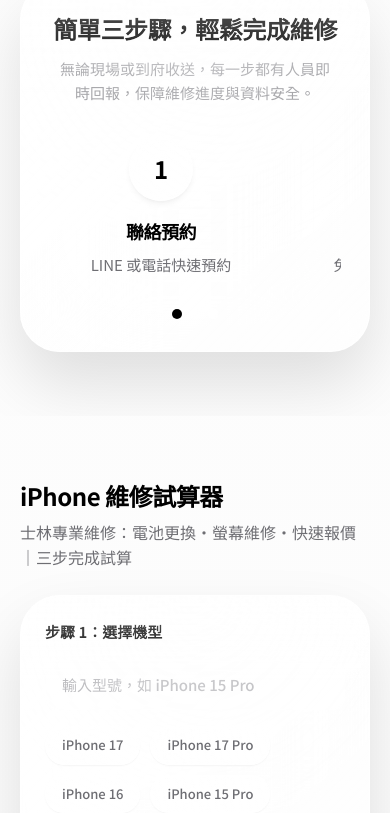
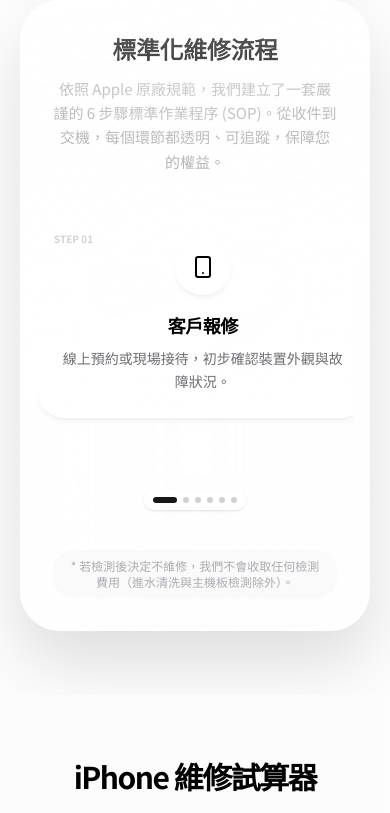
Before and after one commit to AioliaKnight/FixMaster, a Next.js app: page / in a window 390 px wide. Shown: the part 3800-4613 px from the top of the page. Built offline with nearby package versions, Linux system fonts and the light colour scheme; no server answers.

Commit message:
Enhance Services & Flow: Redesigned service workflow with 6-step SOP, optimized mobile carousel with snap-scroll and pill-shaped indicators

```diff
--- a/src/components/CarouselControls.tsx
+++ b/src/components/CarouselControls.tsx
@@ -2,6 +2,7 @@
 
 import React from 'react'
 import { ChevronLeft, ChevronRight } from 'lucide-react'
+import { motion } from 'framer-motion'
 
 type SliderArrowsProps = {
   onPrev: () => void
@@ -16,7 +17,7 @@ export function SliderArrows({ onPrev, onNext, className, ariaLabelPrev = '上
     <div className={`absolute inset-x-0 top-1/2 -translate-y-1/2 px-2 md:px-3 z-10 pointer-events-none flex items-center justify-between ${className || ''}`}>
       <button
         onClick={onPrev}
-        className="pointer-events-auto text-neutral-800 w-9 h-9 md:w-10 md:h-10 flex items-center justify-center transition-colors duration-150 rounded-full glass-control shadow-[var(--elev-2)]"
+        className="pointer-events-auto text-neutral-800 w-9 h-9 md:w-10 md:h-10 flex items-center justify-center transition-all duration-200 rounded-full glass-control shadow-[var(--elev-2)] hover:scale-110 active:scale-95"
         aria-label={ariaLabelPrev}
         type="button"
       >
@@ -24,7 +25,7 @@ export function SliderArrows({ onPrev, onNext, className, ariaLabelPrev = '上
       </button>
       <button
         onClick={onNext}
-        className="pointer-events-auto text-neutral-800 w-9 h-9 md:w-10 md:h-10 flex items-center justify-center transition-colors duration-150 rounded-full glass-control shadow-[var(--elev-2)]"
+        className="pointer-events-auto text-neutral-800 w-9 h-9 md:w-10 md:h-10 flex items-center justify-center transition-all duration-200 rounded-full glass-control shadow-[var(--elev-2)] hover:scale-110 active:scale-95"
         aria-label={ariaLabelNext}
         type="button"
       >
@@ -43,20 +44,27 @@ type SliderDotsProps = {
 
 export function SliderDots({ count, activeIndex, onDotClick, className }: SliderDotsProps) {
   return (
-    <div className={`flex items-center justify-center space-x-2 ${className || ''}`}>
-      {Array.from({ length: count }, (_, i) => (
+    <div className={`flex items-center justify-center gap-2 ${className || ''}`}>
+      <div className="glass-control px-2 py-1.5 rounded-full flex items-center gap-1.5 bg-white/40 shadow-sm">
+        {Array.from({ length: count }, (_, i) => {
+          const isActive = activeIndex === i
+          return (
             <button
               key={i}
               type="button"
               aria-label={`前往第 ${i + 1} 個項目`}
-          aria-current={activeIndex === i ? 'true' : undefined}
-          aria-pressed={activeIndex === i}
+              aria-current={isActive ? 'true' : undefined}
+              aria-pressed={isActive}
               onClick={() => onDotClick(i)}
-          className={activeIndex === i
-            ? 'w-2.5 h-2.5 rounded-full bg-neutral-900'
-            : 'w-2.5 h-2.5 rounded-full bg-white/60 border border-white/40 hover:bg-white/80'}
+              className="relative h-1.5 rounded-full transition-all duration-300 focus:outline-none focus-visible:ring-2 focus-visible:ring-neutral-900/50"
+              style={{
+                width: isActive ? '24px' : '6px',
+                backgroundColor: isActive ? 'rgba(23, 23, 23, 1)' : 'rgba(23, 23, 23, 0.2)'
+              }}
             />
-      ))}
+          )
+        })}
+      </div>
     </div>
   )
 }
--- a/src/components/RepairCalculator.tsx
+++ b/src/components/RepairCalculator.tsx
@@ -5,6 +5,7 @@ import { repairPricing, RepairCategory, RepairPriceItem, SymptomKey, symptomToCa
 import { motion } from 'framer-motion'
 import { motionTimings } from '@/lib/motion'
 import Button from './ui/Button'
+import SectionHeader from './ui/SectionHeader'
 import { trackSelectPromotion, trackGenerateLead, trackViewPromotion } from '@/lib/tracking'
 import { AlertTriangle } from 'lucide-react'
 
@@ -64,9 +65,12 @@ export default function RepairCalculator() {
   return (
     <section id="repair" className="section-padding container-padding">
       <div className="max-w-3xl mx-auto">
-        <motion.div className="mb-6 text中心" variants={{ initial: { opacity: 0, y: 16 }, animate: { opacity: 1, y: 0 } }} initial="initial" whileInView="animate" transition={motionTimings.soft} onViewportEnter={() => trackViewPromotion({ section: 'repair_calc', label: '維修試算器' })}>
-          <h2 className="text-2xl md:text-3xl font-bold text-neutral-900">iPhone 維修試算器</h2>
-          <p className="text-neutral-600 mt-2">士林專業維修：電池更換・螢幕維修・快速報價｜三步完成試算</p>
+        <motion.div className="mb-10 text-center" variants={{ initial: { opacity: 0, y: 16 }, animate: { opacity: 1, y: 0 } }} initial="initial" whileInView="animate" transition={motionTimings.soft} onViewportEnter={() => trackViewPromotion({ section: 'repair_calc', label: '維修試算器' })}>
+          <SectionHeader
+            title="iPhone 維修試算器"
+            description="士林專業維修：電池更換・螢幕維修・快速報價｜三步完成試算"
+            as="h2"
+          />
         </motion.div>
 
         {/* Step 1: 選擇機型 */}
@@ -80,7 +84,7 @@ export default function RepairCalculator() {
               value={query}
               onChange={(e) => setQuery(e.target.value)}
               placeholder="輸入型號，如 iPhone 15 Pro"
-              className="w-full rounded-[14px] border border-white/40 bg-white/60 px-4 py-3 outline-none focus:ring-2 focus:ring-neutral-900/10 focus:bg-white/80 transition-all text-[15px] placeholder:text-neutral-400 text-neutral-900 font-medium"
+              className="input-ios w-full font-medium placeholder:text-neutral-400 text-neutral-900"
             />
             <div className="flex flex-wrap gap-2.5">
               {suggestions.map((s) => (
@@ -112,7 +116,7 @@ export default function RepairCalculator() {
               <select
                 value={symptom}
                 onChange={(e) => { setSymptom(e.target.value as SymptomKey); setOverrideCategory(null); trackSelectPromotion({ section: 'repair_calc', action: 'option_select', target: 'symptom', label: e.target.value }) }}
-                className="w-full rounded-[14px] border border-white/40 bg-white/60 px-4 py-3 outline-none focus:ring-2 focus:ring-neutral-900/10 focus:bg-white/80 transition-all text-[15px] font-medium text-neutral-900 appearance-none"
+                className="input-ios w-full appearance-none font-medium text-neutral-900"
               >
                 {SYMPTOMS.map((s) => (
                   <option key={s.key} value={s.key}>{s.label}</option>
--- a/src/components/ServicesSection.tsx
+++ b/src/components/ServicesSection.tsx
@@ -54,19 +54,19 @@ export default function ServicesSection() {
     }
   }, [isTitleInView])
 
-  // Mobile dots for steps
-  const stepsRef = useRef<HTMLDivElement>(null)
-  const [stepsActive, setStepsActive] = useState(0)
+  // Mobile dots for flow
+  const flowRef = useRef<HTMLDivElement>(null)
+  const [flowActive, setFlowActive] = useState(0)
   useEffect(() => {
-    const el = stepsRef.current
+    const el = flowRef.current
     if (!el) return
     const onScroll = () => {
       if (!el) return
       const a = el.children[0] as HTMLElement | undefined
       const b = el.children[1] as HTMLElement | undefined
-      if (!a || !b) { setStepsActive(0); return }
+      if (!a || !b) { setFlowActive(0); return }
       const step = b.offsetLeft - a.offsetLeft
-      if (step > 0) setStepsActive(Math.round(el.scrollLeft / step))
+      if (step > 0) setFlowActive(Math.round(el.scrollLeft / step))
     }
     el.addEventListener('scroll', onScroll, { passive: true } as AddEventListenerOptions)
     onScroll()
@@ -440,53 +440,75 @@ export default function ServicesSection() {
 
           {/* 服務流程 */}
           <motion.div
-            className="glass-panel text-center motion-soft-enter"
+            className="glass-panel text-center motion-soft-enter overflow-visible"
             initial={{ opacity: 0, y: 30 }}
             whileInView={{ opacity: 1, y: 0 }}
             transition={motionTimings.soft}
             viewport={motionViewport}
           >
-            <div className="p-8 md:p-10 space-y-8">
+            <div className="p-8 md:p-12 space-y-10">
               <div>
-                <h3 className="text-2xl font-bold text-neutral-900">簡單三步驟，輕鬆完成維修</h3>
-                <p className="mt-3 text-[15px] md:text-base text-neutral-500 text-pretty max-w-2xl mx-auto">
-                  無論現場或到府收送，每一步都有人員即時回報，保障維修進度與資料安全。
+                <h3 className="text-2xl font-bold text-neutral-900 md:text-3xl">標準化維修流程</h3>
+                <p className="mt-3 text-[15px] md:text-base text-neutral-500 text-pretty max-w-2xl mx-auto leading-relaxed">
+                  依照 Apple 原廠規範，我們建立了一套嚴謹的 6 步驟標準作業程序 (SOP)。<br className="hidden md:block"/>
+                  從收件到交機，每個環節都透明、可追蹤，保障您的權益。
                 </p>
               </div>
+
               <div
-                ref={stepsRef}
-                className="flex overflow-x-auto no-scrollbar snap-x snap-mandatory gap-4 md:grid md:grid-cols-3 md:gap-8 -mx-1 px-1"
+                ref={flowRef}
+                className="flex overflow-x-auto no-scrollbar snap-x snap-mandatory gap-4 md:grid md:grid-cols-2 lg:grid-cols-3 gap-6 relative -mx-4 px-4 md:mx-0 md:px-0 pb-8 md:pb-0"
                 role="region"
                 aria-roledescription="carousel"
-                aria-label="維修流程三步驟"
+                aria-label="維修流程"
               >
                 {[
-                  { title: '聯絡預約', description: 'LINE 或電話快速預約' },
-                  { title: '現場檢測', description: '免費檢測，透明報價' },
-                  { title: '快速完修', description: '1小時內完修取件' },
-                ].map((step, stepIndex) => (
-                  <div key={step.title} className="text-center flex-none w-56 snap-start md:w-auto">
-                    <div className="glass-control w-16 h-16 flex items-center justify-center text-2xl font-bold text-neutral-900 mx-auto mb-4 shadow-[var(--elev-2)]">
-                      {stepIndex + 1}
+                  { title: '客戶報修', desc: '線上預約或現場接待，初步確認裝置外觀與故障狀況。', icon: Smartphone },
+                  { title: '專業檢測', desc: '使用 Apple 原廠診斷工具 (AST 2) 進行全機檢測，精準定位故障點。', icon: Monitor },
+                  { title: '報價與確認', desc: '區分保內/保外，詳細解說費用與風險。經您同意後才開始施工。', icon: CheckCircle },
+                  { title: '維修處理', desc: '由 IRP 認證技師在防靜電環境下施工，重要環節全程錄影存證。', icon: Wrench },
+                  { title: '完修複測', desc: '維修後執行全功能壓力測試與防水氣密測試，確保功能 100% 正常。', icon: Shield },
+                  { title: '通知取件', desc: '清潔外觀，交付更換下來的舊零件（除電池外），並提供數位保固卡。', icon: Truck },
+                ].map((step, index) => (
+                  <div key={index} className="glass-surface p-6 flex flex-col items-center text-center relative z-10 hover:bg-white/60 transition-colors group min-w-[85vw] sm:min-w-[320px] md:min-w-0 snap-center md:snap-align-none">
+                    <div className="absolute top-4 left-4 text-[10px] font-bold text-neutral-300">
+                      STEP {String(index + 1).padStart(2, '0')}
                     </div>
-                    <h4 className="font-bold text-neutral-900 mb-2 text-lg text-balance">{step.title}</h4>
-                    <p className="text-neutral-600 text-[15px] md:text-base text-pretty">{step.description}</p>
+                    <div className="glass-control w-14 h-14 flex items-center justify-center text-neutral-900 mb-4 shadow-[var(--elev-2)] group-hover:scale-110 transition-transform duration-300 bg-white/80">
+                      <step.icon className="w-6 h-6" />
+                    </div>
+                    <h4 className="text-lg font-bold text-neutral-900 mb-2 text-balance">{step.title}</h4>
+                    <p className="text-sm text-neutral-600 leading-relaxed text-pretty">{step.desc}</p>
+
+                    {/* 連接線 (Desktop only) */}
+                    {index !== 5 && (
+                      <div className="hidden lg:block absolute top-1/2 -right-3 w-6 h-[2px] bg-neutral-200/50 z-0"
+                           style={{ display: (index + 1) % 3 === 0 ? 'none' : 'block' }}
+                      />
+                    )}
                   </div>
                 ))}
               </div>
+
               <SliderDots
-                count={3}
-                activeIndex={stepsActive}
+                count={6}
+                activeIndex={flowActive}
                 onDotClick={(i) => {
-                  const el = stepsRef.current
+                  const el = flowRef.current
                   if (!el) return
                   const a = el.children[0] as HTMLElement | undefined
                   const b = el.children[1] as HTMLElement | undefined
                   const step = a && b ? (b.offsetLeft - a.offsetLeft) : el.clientWidth
                   el.scrollTo({ left: i * step, behavior: 'smooth' })
                 }}
-                className="mt-3"
+                className="mt-4 md:hidden"
               />
+
+              <div className="flex justify-center">
+                <p className="text-xs text-neutral-400 max-w-lg mx-auto bg-neutral-100/50 px-4 py-2 rounded-lg">
+                  * 若檢測後決定不維修，我們不會收取任何檢測費用（進水清洗與主機板檢測除外）。
+                </p>
+              </div>
             </div>
           </motion.div>
 
--- a/src/components/TrustSection.tsx
+++ b/src/components/TrustSection.tsx
@@ -317,7 +317,7 @@ export default function TrustSection() {
         const step = a && b ? (b.offsetLeft - a.offsetLeft) : el.clientWidth
         el.scrollTo({ left: i * step, behavior: 'smooth' })
       }}
-      className="md:hidden -mt-2"
+      className="md:hidden mt-4"
     />
   </div>
 </motion.div>
```
Also changed, not shown: src/components/ContactSection.tsx (+7 -7 lines). Lines whose indentation alone changed are shown as unchanged.
